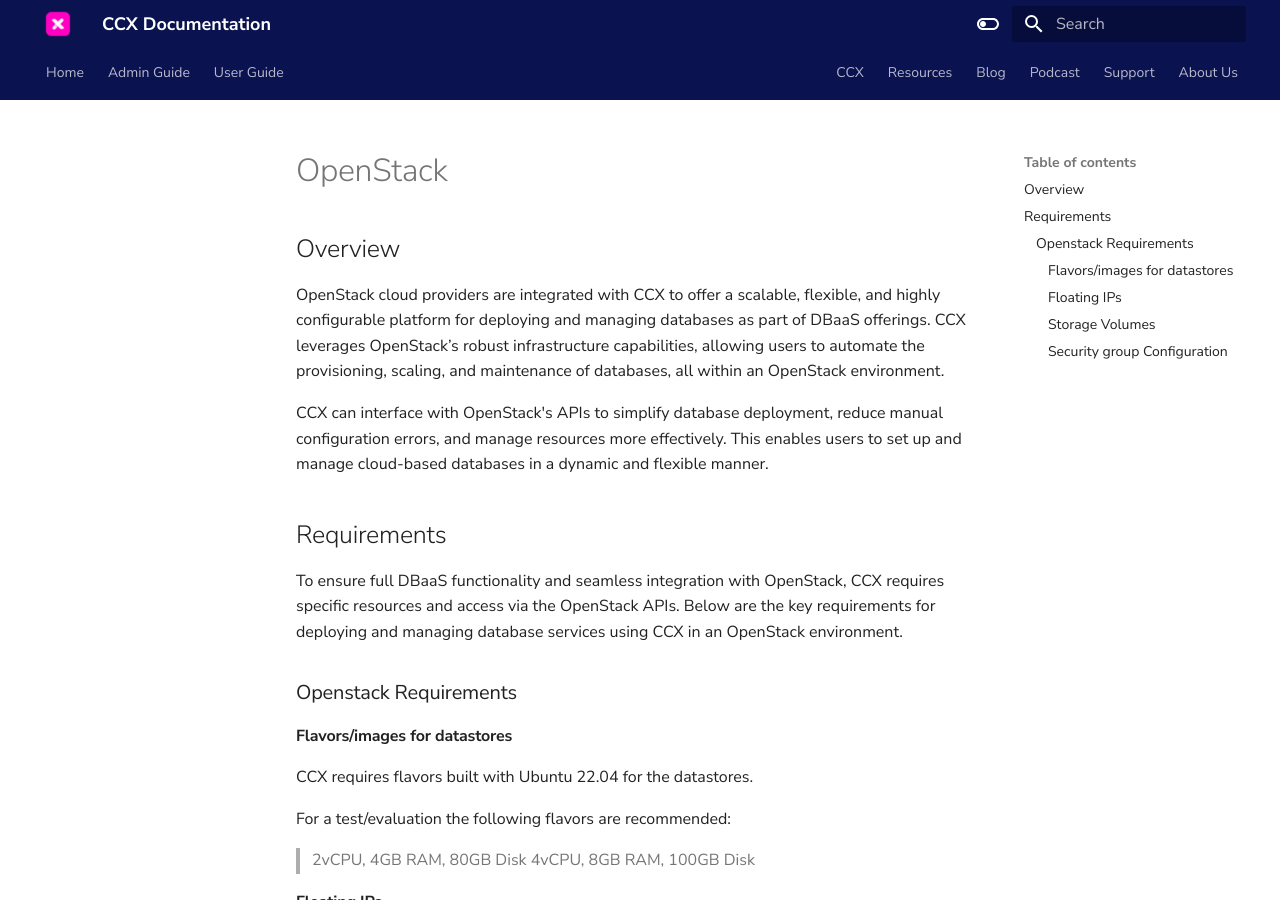
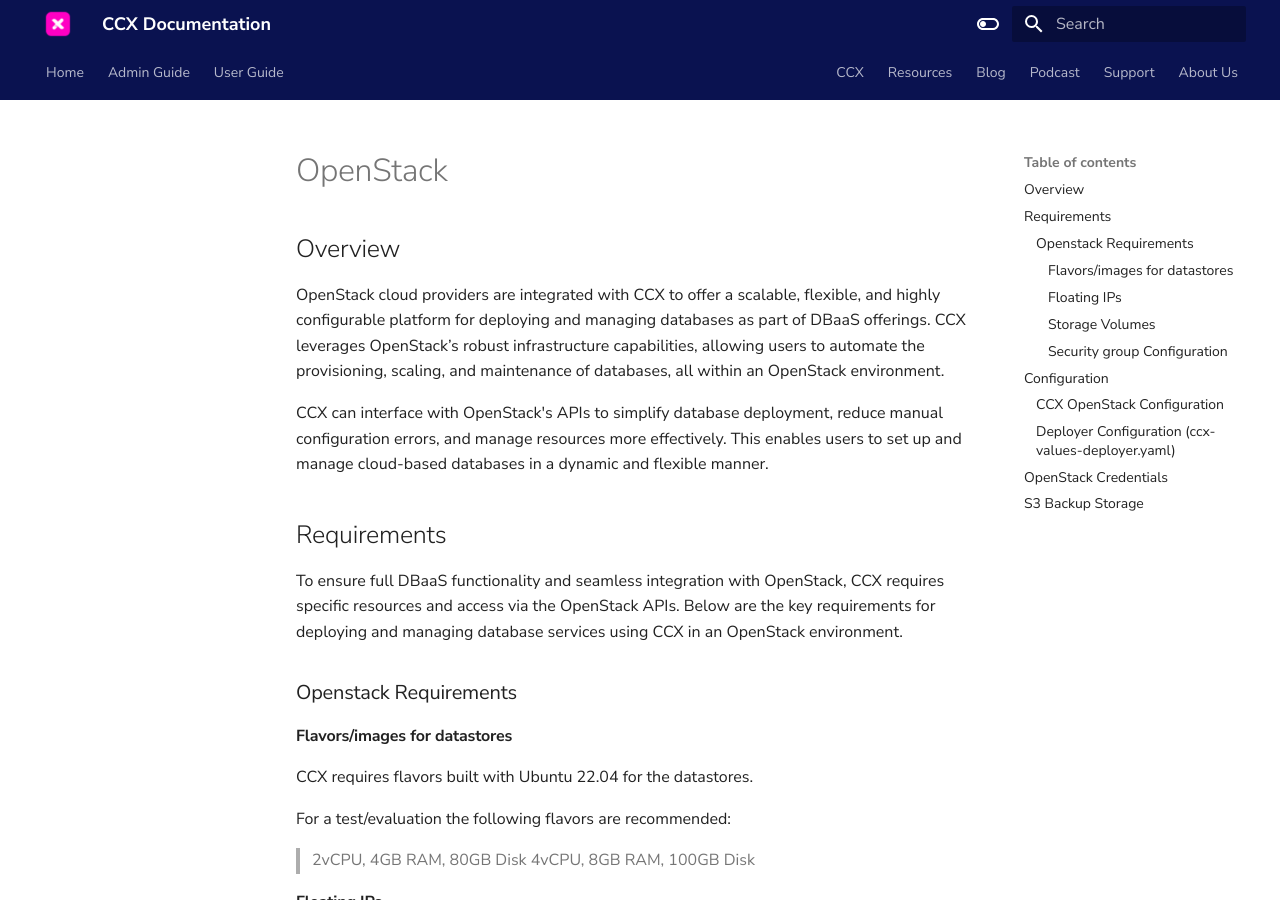
Before and after one commit to severalnines/ccx-docs, an MkDocs documentation site: the page built from docs/admin/Installation/Cloud-Providers/openstack.md, in a window 1280 px wide and 900 px high. Built offline with MkDocs 1.6.1 and Material for MkDocs 9.7.7, drawn with Linux system fonts in a browser that asks for light colours; comment, search, counter and statistics services are not loaded.

Commit message:
follow mkdocs formatting

````diff
--- a/docs/admin/Installation/Cloud-Providers/openstack.md
+++ b/docs/admin/Installation/Cloud-Providers/openstack.md
@@ -37,9 +37,9 @@
 `ccx.services.deployer.config.openstack_vendors.MYCLOUD.regions.REGIONNAME.secgrp_name`
 The Security group firewall rule should include a rule to allow CCX ip(CIDR address) to connect to it.
 
-# Configuration
+## Configuration
 
-#### CCX OpenStack Configuration
+### CCX OpenStack Configuration
 
 To configure OpenStack as a cloud provider in CCX, we need to define the provider in the ccx-values-config.yaml file under the ccx.config.clouds section. Here’s an example configuration:
 
@@ -90,7 +90,7 @@
           name: London-Zone1 # availability zone name as shown to the user.
 ```
 
-## Deployer Configuration (ccx-values-deployer.yaml)
+### Deployer Configuration (ccx-values-deployer.yaml)
 
 To deploy CCX using OpenStack, the OpenStack-specific configurations must be added to the ccx.services.deployer.config section. Here's an example for the openstack_vendors section:
 
@@ -181,7 +181,7 @@
            to_port: 65535
 ```
 
-#### OpenStack Credentials
+## OpenStack Credentials
 
 The credentials required for OpenStack API access should be stored in Kubernetes secrets. The required values are
 
@@ -217,7 +217,7 @@
   - openstack
 ```
 
-#### S3 Backup Storage
+## S3 Backup Storage
 
 For OpenStack S3-compatible backup, create a Kubernetes secret with S3 credentials and configuration:
 
````
Also changed, not shown: docs/admin/Installation/Cloud-Providers/vmware.md (+2 -0 lines).
